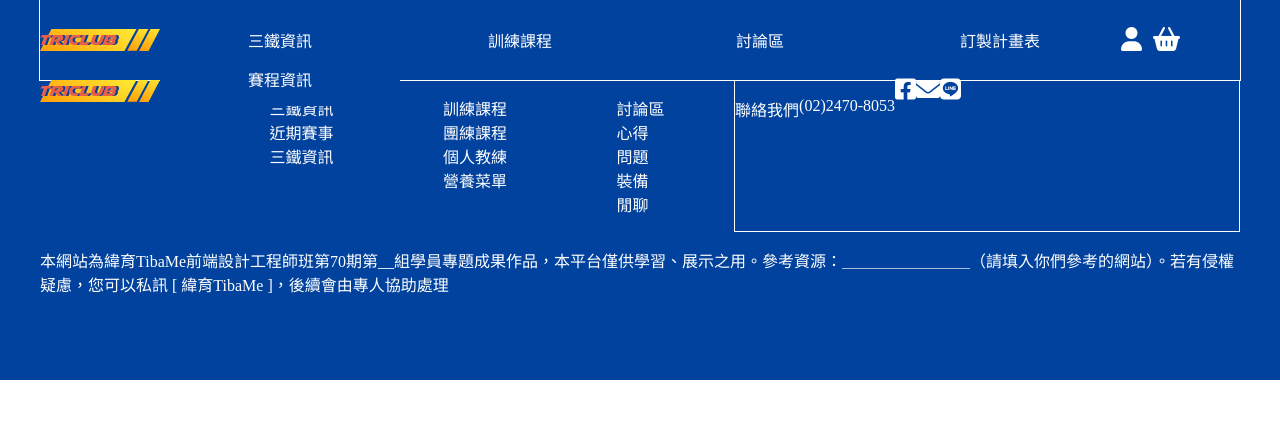
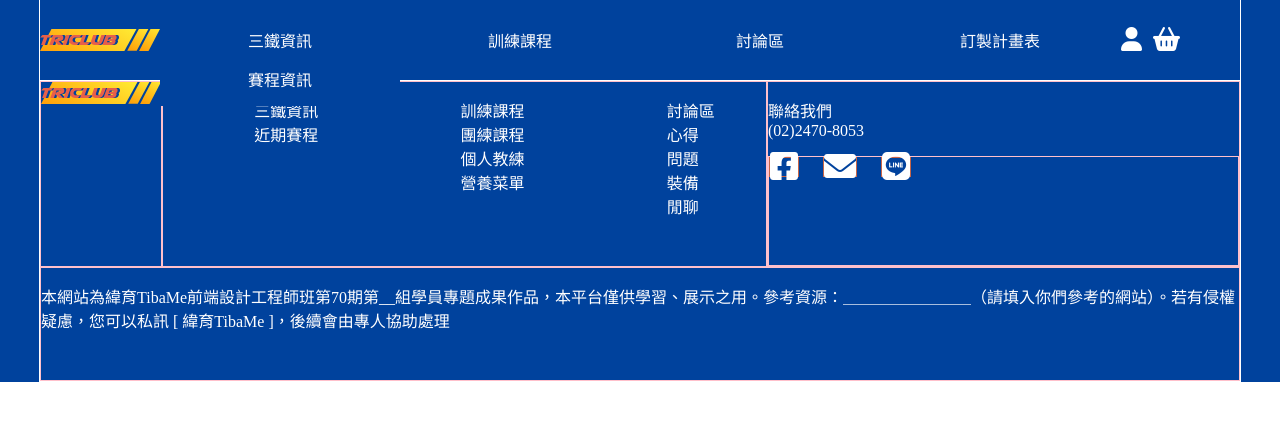
Before and after one commit to chris25831/tfd103-g3, a PHP site: page /sample.html in a window 1280 px wide. Shown: the top 421 px of the page. Run offline with PHP 8.4, Linux system fonts and the light colour scheme.

Commit message:
no message

```diff
--- a/css/style.css
+++ b/css/style.css
@@ -15,7 +15,8 @@
   display: flex;
   border: 1px solid white;
   justify-content: left;
-  width: 1200px;
+  max-width: 1200px;
+  width: 100%;
   height: 100%;
   align-items: center;
   margin: 0 auto;
@@ -49,10 +50,6 @@
   text-align: center;
 }
 
-header ul#header_wrapper li a i {
-  color: white;
-}
-
 a.logo {
   flex-basis: 100%;
 }
@@ -72,33 +69,33 @@
 
 footer {
   background-color: #00429D;
-  height: 300px;
   color: white;
 }
 
-footer #footer_wrapper {
+footer div#footer_wrapper {
+  min-height: 300px;
   display: flex;
-  width: 1200px;
+  max-width: 1200px;
+  width: 100%;
   flex-wrap: wrap;
+  min-height: 300px;
   justify-content: space-evenly;
+  border: 1px solid white;
   margin: 0 auto;
 }
 
-footer #footer_wrapper div {
+footer div#footer_wrapper div {
+  border: 1px solid pink;
   flex: 1 1 auto;
 }
 
-footer #footer_wrapper div:first-child {
+footer div#footer_wrapper div:first-child {
   flex: 0 1 10%;
-}
-
-footer #footer_wrapper div:last-child {
-  flex-grow: 1;
 }
 
 div.sitemap {
   display: flex;
-  justify-content: space-evenly;
+  justify-content: space-around;
 }
 
 div.sitemap li {
@@ -106,10 +103,15 @@
 }
 
 div.contactus {
-  display: flex;
-  flex-direction: row;
-  border: 1px solid white;
-  flex: 0 1 20%;
+  display: inline-flex;
+  flex-direction: column;
+  flex-wrap: wrap;
+}
+
+div.contactus a {
+  border: 1px solid #c76547;
+  display: inline-block;
+  margin-right: 20px;
 }
 
 div.contactus a i {
--- a/sample.html
+++ b/sample.html
@@ -17,9 +17,9 @@
 
 <body>
     <!--這是header-->
-   <div id="header" >
+   <header id="header" >
         <my-header ></my-header><!--這是自定義標籤會被覆蓋-->
-   </div>
+   </header>
 
 
    <!--內容所有都放在這div裡面-->
@@ -28,9 +28,9 @@
 
 
    <!--這是footer-->
-   <div id="footer">
+   <footer id="footer">
       <my-footer></my-footer><!--這是目標標籤會被覆蓋-->
-   </div>
+   </footer>
 
 
 <!--header/footer component-->
--- a/src/component/footer.js
+++ b/src/component/footer.js
@@ -1,15 +1,6 @@
+Vue.component("my-footer", {
+    template: `<div id="footer_wrapper">
 
-
-let footer = new Vue({
-    el:'#footer',
-    data:{
-        information:['近期賽事','三鐵資訊'],
-        tran:['團練課程','個人教練','營養菜單'],
-        club:['心得','問題','裝備', '閒聊'],
-    },
-    template:`<footer class="haha">
-
-    <div id="footer_wrapper">
     <div id="footerlogo">
         <a class="logo" href="" ><img src="./src/images/icons/logo.svg"/></a>
     </div>
@@ -17,28 +8,32 @@
     <div class="sitemap">
 
         <ul>
-                <p2>三鐵資訊<p2>
-                <li v-for="info in information">{{info}}</li>
+            <p2>三鐵資訊</p2>
+            <li>近期賽程</li>
         </ul>
         <ul>
-                <p2>訓練課程<p2>
-                <li v-for="traning in tran">{{traning}}</li>
+            <p2>訓練課程</p2>
+            <li>團練課程</li>
+            <li>個人教練</li>
+            <li>營養菜單</li>
         </ul>
         <ul>
-                <p2>討論區<p2>
-                <li v-for="arti in club">{{arti}}</li>
+            <p2>討論區</p2>
+            <li>心得</li>
+            <li>問題</li>
+            <li>裝備</li>
+            <li>閒聊</li>
         </ul>
     </div>
 
     <div class="contactus">
-            <p>聯絡我們</p>
-            <p>(02)2470-8053</p>
-
-
-                <a href=""><i class="fa-brands fa-facebook-square fa-xl" ></i></a>
-                <a href=""><i class="fa-solid fa-envelope fa-xl"></i></a>
-                <a href=""><i class="fa-brands fa-line fa-xl"></i></a>
-
+        <p>聯絡我們<br>
+        (02)2470-8053</p>
+        <div>
+            <a href=""><i class="fa-brands fa-facebook-square fa-2xl" ></i></a>
+            <a href=""><i class="fa-solid fa-envelope fa-2xl"></i></a>
+            <a href=""><i class="fa-brands fa-line fa-2xl"></i></a>
+        </div>
     </div>
 
     <div>
@@ -47,5 +42,14 @@
         </p>
     </div>
 </div>
-</footer>`,
+    `,
 });
+let footer = new Vue({
+    el:'#footer',
+    data:{
+        // information:['近期賽事','三鐵資訊'],
+        // tran:['團練課程','個人教練','營養菜單'],
+        // club:['心得','問題','裝備', '閒聊'],
+    },
+
+});
--- a/src/component/header.js
+++ b/src/component/header.js
@@ -1,6 +1,6 @@
 
 Vue.component("my-header", {
-template: `<header>
+template: `
     <ul id="header_wrapper">
         <li>
             <a class="logo" href="" ><img src="./src/images/icons/logo.svg"/></a>
@@ -20,7 +20,7 @@
         </li>
 
     </ul>
-</header>`,
+`,
 });
 
 let header = new Vue({
--- a/src/sass/layout/_footer.scss
+++ b/src/sass/layout/_footer.scss
@@ -1,50 +1,50 @@
 footer{
     background-color: #00429D;
-    height: 300px;
     color: white;
-    #footer_wrapper{
+    div#footer_wrapper{
+        min-height: 300px;
         display: flex;
-        width: 1200px;
+        max-width: 1200px;
+        width: 100%;
         flex-wrap: wrap;
-
+        min-height: 300px;
         justify-content: space-evenly;
-        // border: 1px solid rgb(255, 255, 255);
+        border: 1px solid rgb(255, 255, 255);
         margin: 0 auto;
 
         div{
-            // border:1px solid pink;
+            border:1px solid pink;
             flex: 1 1 auto;
 
             &:first-child{
                 // border: 1px solid green;
                 flex: 0 1 10%;
             }
-            &:last-child{
-                flex-grow: 1;
-                // border:1px solid blue;
 
-            }
         }
     }
 }
 
+
 div.sitemap{
     display: flex;
-    justify-content: space-evenly;
+    justify-content: space-around;
     li{
         list-style: none;
         // border: 1px solid red;
     }
 }
 div.contactus{
-    display: flex;
-    flex-direction: row;
-    border: 1px solid white;
-    flex: 0 1 20%;
+    display: inline-flex;
+    flex-direction: column;
+    flex-wrap: wrap;
+
     a{
+        border:1px solid rgb(199, 101, 71);
+        display: inline-block;
+        margin-right: 20px;
+        i{
 
-
-        i{
             color:white;
         }
     }
--- a/src/sass/layout/_header.scss
+++ b/src/sass/layout/_header.scss
@@ -16,7 +16,8 @@
         display: flex;
         border: 1px solid white;
         justify-content: left;
-        width: 1200px;
+        max-width: 1200px;
+        width: 100%;
         height: 100%;
         align-items: center;
         margin: 0 auto;
@@ -47,9 +48,7 @@
                 width: 100%;
                 text-align: center;
                 // border: 1px solid yellow;
-                i{
-                    color:white;
-                }
+
             }
         }
     }
```
Also changed, not shown: 1 other file. Lines whose indentation alone changed are shown as unchanged.
